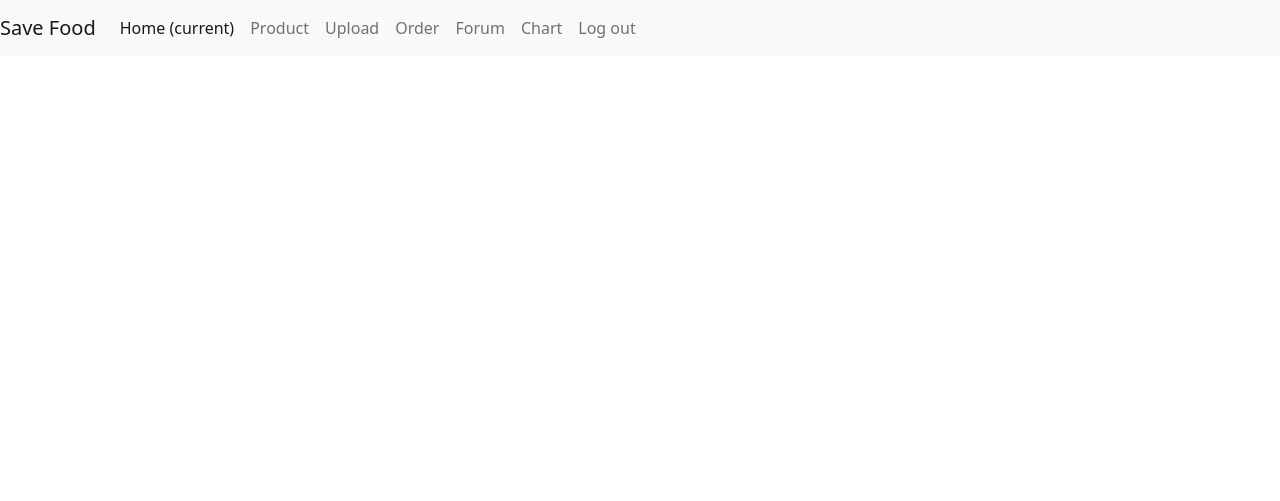
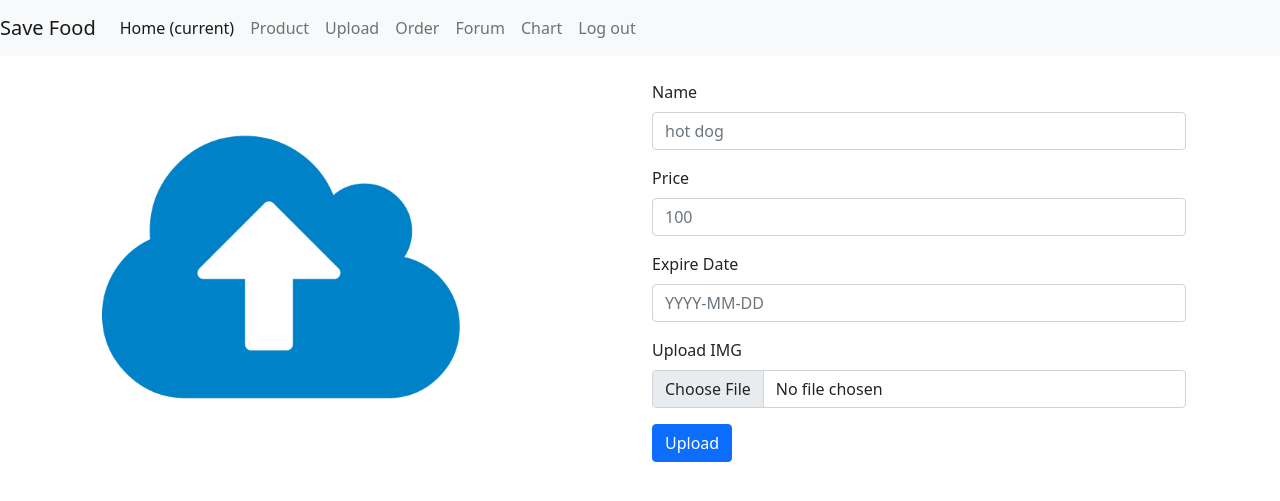
Before and after one commit to roy891030/dbProject, a Flask app: page /industyUpload.html in a window 1280 px wide. Shown: the top 501 px of the page. Run offline with Flask 2, Linux system fonts and the light colour scheme; some libraries are stand-ins or nearby versions.

Commit message:
增加了商家上傳食物的功能industyUpload，但是上傳的欄位錯亂，有bug要修

```diff
--- a/app.py
+++ b/app.py
@@ -164,8 +164,26 @@ def industyProducty():
     return render_template("industyProduct.html")
 
 
-@app.route('/industyUpload.html', methods=['GET'])
+################ UPLOAD的時候欄位錯亂 ################
+
+
+@app.route('/industyUpload.html', methods=['GET', 'POST'])
 def industyUpload():
+    if request.method == "POST":
+        details = request.form
+        pName = details['name']
+        session['name'] = details['name']
+        pExpire = details['pExpire']
+        price = details['price']
+        pimg = details['pimg']
+        pNo = random.randrange(1, 1000)
+        cur = mysql.connection.cursor()
+        cur.execute(
+            "INSERT INTO product(pNo,pExpire,pName,pimg,price) VALUES (%s,%s, %s, %s, %s)", (pNo, pExpire, pName, pimg, price))
+        mysql.connection.commit()
+        cur.close()
+        del pNo, pExpire, pName, pimg, price
+        return render_template("indexIndusty.html")
     return render_template("industyUpload.html")
 
 
--- a/templates/industyUpload.html
+++ b/templates/industyUpload.html
@@ -1,5 +1,36 @@
 {% extends 'baseILogin.html' %}
 
 {% block content %}
+<div class="container">
+    <div class="row">
+        <div class="col-sm-6">
+            <img src="..\static\upload.png" alt="" width="70%">
+        </div>
+
+        <div class="col-sm-6">
+            <form method="POST">
+                <div class="mb-3">
+                    <label for="exampleInputEmail1" class="form-label">Name</label>
+                    <input type="text" name="name" class="form-control" id="exampleInputEmail1" placeholder="hot dog">
+                </div>
+
+                <div class="mb-3">
+                    <label for="exampleInputEmail1" class="form-label">Price</label>
+                    <input type="text" name="price" class="form-control" id="exampleInputEmail1" placeholder="100">
+                </div>
+
+                <div class="mb-3">
+                    <label for="exampleInputEmail1" class="form-label">Expire Date</label>
+                    <input type="text" name="pExpire" class="form-control" id="exampleInputEmail1" placeholder="YYYY-MM-DD">
+                </div>
+                <div class="mb-3">
+                    <label for="formFile" class="form-label">Upload IMG</label>
+                    <input class="form-control" name="pimg" type="file" id="formFile">
+                </div>
+                <button type="submit" class="btn btn-primary">Upload</button>
+            </form>
+        </div>
+    </div>
+</div>
 
 {% endblock %}
```
Also changed, not shown: static/upload.png (added).
